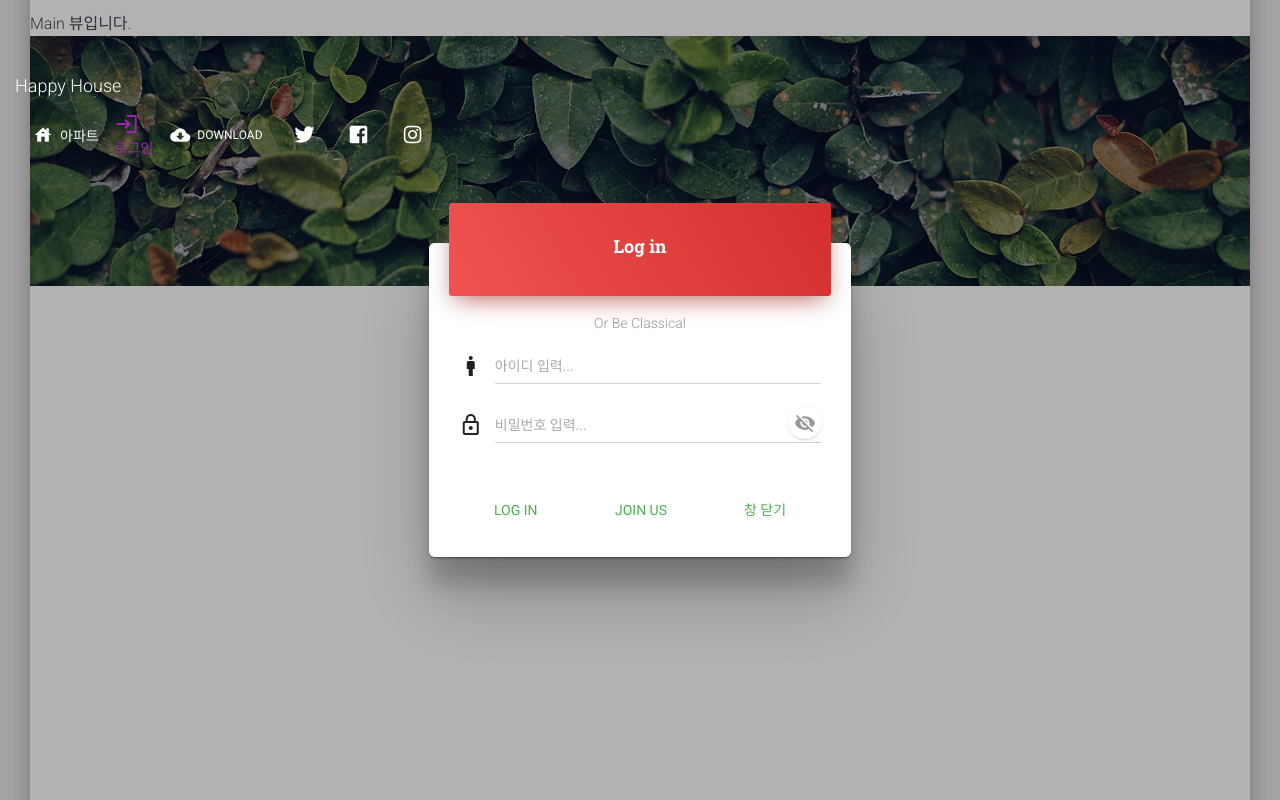
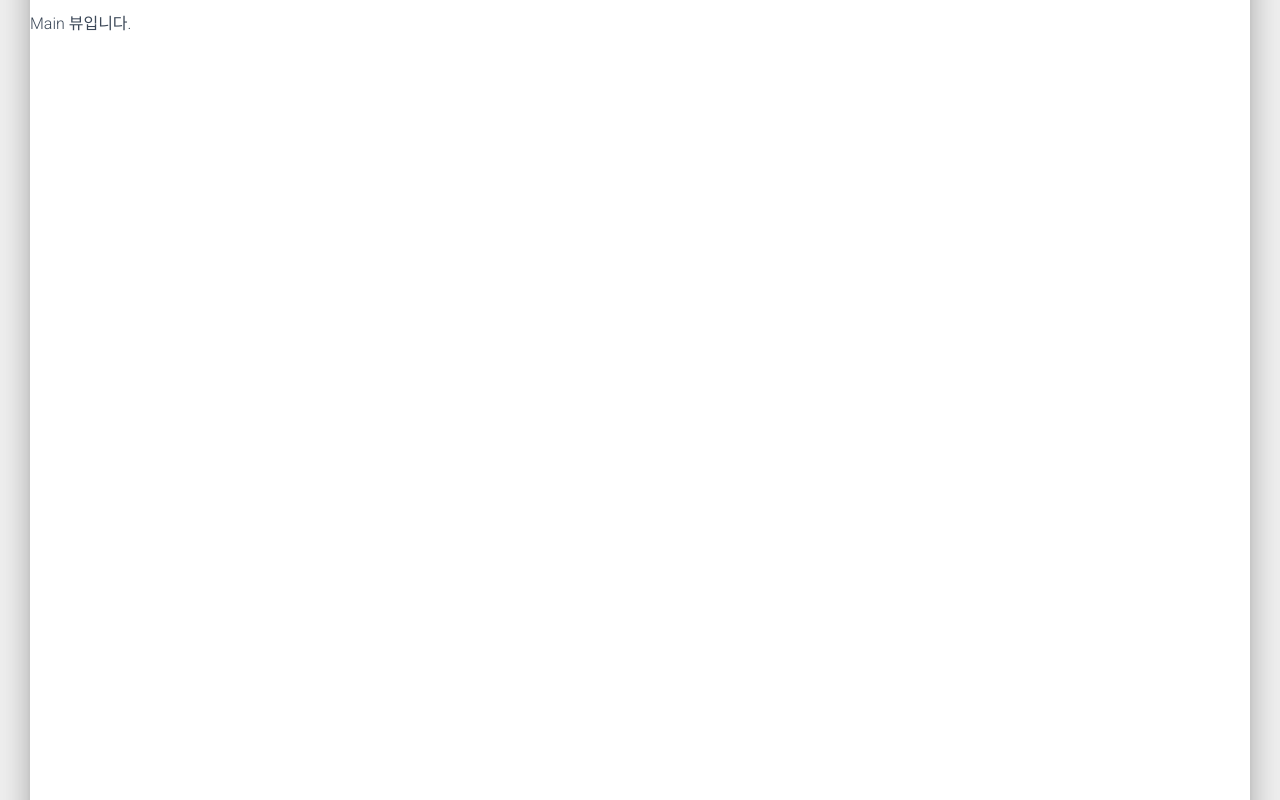
Before and after one commit to umjiyong/happyhouse_final, a Vue app in the folder happyhouse_front/: page /#/ in a window 1280 px wide. Shown: the top 800 px of the page. Built offline with nearby package versions, Linux system fonts and the light colour scheme.

Commit message:
05 24 merge

```diff
--- a/happyhouse_front/src/App.vue
+++ b/happyhouse_front/src/App.vue
@@ -1,15 +1,27 @@
 <template>
   <div id="material-kit">
     <div :class="{ 'nav-open': NavbarStore.showNavbar }">
+      <main-navbar/>
       <div class="main main-raised">
         <router-view />
+
       </div>
+      <main-footer/>
     </div>
   </div>
 </template>
 
 <script>
-export default {};
+import MainNavbar from "./layout/MainNavbar.vue";
+import MainFooter from "./layout/MainFooter.vue";
+
+
+
+export default {
+
+components: { MainNavbar, MainFooter},
+
+};
 </script>
 
 <style>
--- a/happyhouse_front/src/layout/MainNavbar.vue
+++ b/happyhouse_front/src/layout/MainNavbar.vue
@@ -72,11 +72,13 @@
                   <p>아파트</p>
                 </router-link>
               </md-list-item>
+              <md-list-item>
               <router-link :to="{ name: 'userView' }"
               >
                 <i class="material-icons">login</i>
                 <p>로그인</p>
               </router-link>
+              </md-list-item>
 
               <md-list-item  @click="logout" v-if="isLogin == true">
                 <i class="material-icons">login</i>
@@ -209,7 +211,7 @@ export default {
     },
     colorOnScroll: {
       type: Number,
-      default: 400
+      default: 1
     }
   },
   data() {
--- a/happyhouse_front/src/views/MainView.vue
+++ b/happyhouse_front/src/views/MainView.vue
@@ -2,34 +2,19 @@
   <div>
     <br /><br /><br />
     Main 뷰입니다.
-    <main-navbar />
-    <user-view />
+    <br /><br /><br /><br /><br /><br /><br /><br /><br /><br /><br /><br /><br /><br /><br /><br /><br /><br /><br /><br /><br /><br /><br /><br /><br /><br /><br /><br /><br /><br /><br /><br /><br /><br /><br /><br /><br /><br /><br /><br /><br /><br /><br /><br /><br /><br /><br /><br /><br /><br /><br /><br /><br /><br /><br /><br /><br /><br /><br /><br /><br /><br /><br /><br /><br /><br /><br /><br /><br /><br /><br /><br /><br /><br /><br /><br /><br /><br /><br /><br /><br /><br /><br /><br /><br /><br /><br /><br /><br /><br /><br /><br /><br /><br /><br /><br /><br /><br /><br /><br />
 
-    <br /><br /><br /><br /><br /><br /><br /><br /><br /><br /><br /><br /><br /><br /><br /><br /><br /><br /><br /><br /><br /><br /><br /><br /><br /><br /><br /><br /><br /><br /><br /><br /><br /><br /><br /><br /><br /><br /><br /><br /><br /><br /><br /><br /><br /><br /><br /><br /><br /><br /><br /><br /><br /><br /><br /><br /><br /><br /><br /><br /><br /><br /><br /><br /><br /><br /><br /><br /><br /><br /><br /><br /><br /><br /><br /><br /><br /><br /><br /><br /><br /><br /><br /><br /><br /><br /><br /><br /><br /><br /><br /><br /><br /><br /><br /><br /><br /><br /><br /><br />
-    <main-footer />
   </div>
 </template>
 
 <script>
-import MainNavbar from "../layout/MainNavbar.vue";
-import MainFooter from "../layout/MainFooter.vue";
-import UserView from "./UserView.vue";
+
 export default {
   data() {
     return {
-      modalOn: true
     };
   },
-  methods: {
-    openModal() {
-      this.modalOn = true;
-    },
-    closeModal() {
-      this.modalOn = false;
-    }
-  },
 
-  components: { MainNavbar, MainFooter, UserView }
 };
 </script>
 
--- a/happyhouse_front/src/views/UserView.vue
+++ b/happyhouse_front/src/views/UserView.vue
@@ -1,12 +1,7 @@
 <template>
   <div>
     <div class="wrapper" v-if="(modalOn == true) & (joinusMode == false)">
-      <div class="section page-header header-filter" :style="headerStyle">
-        <div class="container">
-          <div class="md-layout">
-            <div
-              class="md-layout-item md-size-33 md-small-size-66 md-xsmall-size-100 md-medium-size-40 mx-auto"
-            >
+
               <div class="modal-bg">
                 <div class="modal-container">
                   <login-card header-color="red">
@@ -52,19 +47,11 @@
                   </login-card>
                 </div>
               </div>
-            </div>
-          </div>
-        </div>
-      </div>
+
     </div>
 
     <div class="wrapper" v-else-if="(modalOn == true) & (joinusMode == true)">
-      <div class="section page-header header-filter" :style="headerStyle">
-        <div class="container">
-          <div class="md-layout">
-            <div
-              class="md-layout-item md-size-33 md-small-size-66 md-xsmall-size-100 md-medium-size-40 mx-auto"
-            >
+
               <div class="modal-bg">
                 <div class="modal-container">
                   <login-card header-color="red">
@@ -130,10 +117,6 @@
                 </div>
               </div>
             </div>
-          </div>
-        </div>
-      </div>
-    </div>
   </div>
 </template>
 
```
